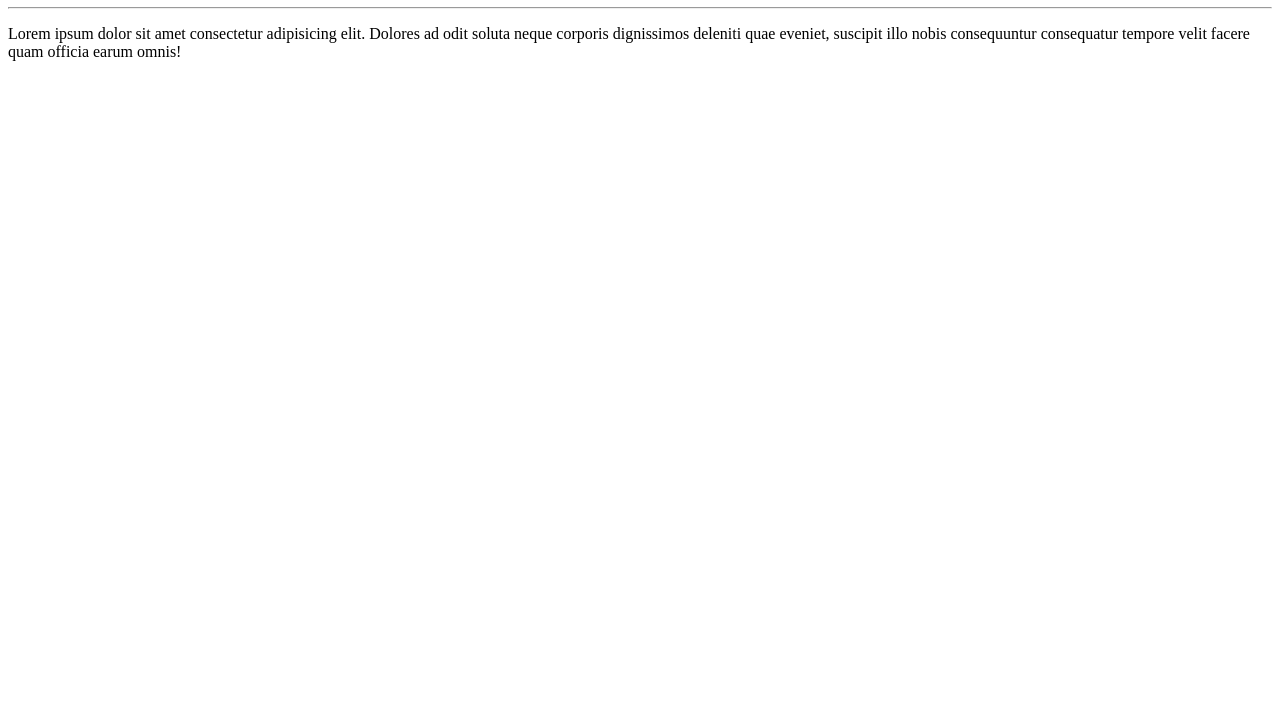
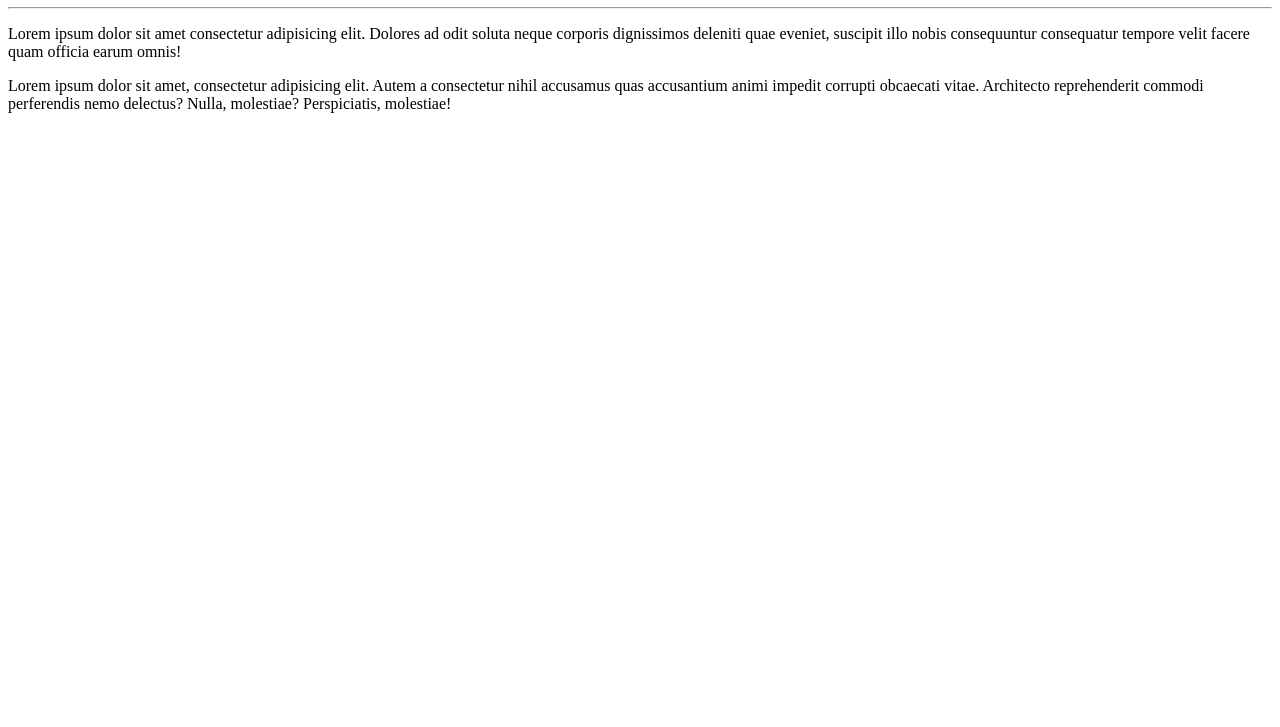
Before and after one commit to Gabriel7e7/Ola-Mundo, a plain HTML site: page site-exemplo/index.html in a window 1280 px wide. Shown: the part 73-800 px from the top of the page. Drawn offline with Linux system fonts and the light colour scheme.

Commit message:
Adicionei um parágrafo

```diff
--- a/site-exemplo/index.html
+++ b/site-exemplo/index.html
@@ -14,5 +14,11 @@
       nobis consequuntur consequatur tempore velit facere quam officia earum
       omnis!
     </p>
+    <p>
+      Lorem ipsum dolor sit amet, consectetur adipisicing elit. Autem a
+      consectetur nihil accusamus quas accusantium animi impedit corrupti
+      obcaecati vitae. Architecto reprehenderit commodi perferendis nemo
+      delectus? Nulla, molestiae? Perspiciatis, molestiae!
+    </p>
   </body>
 </html>
```
